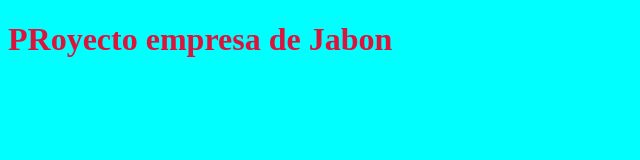
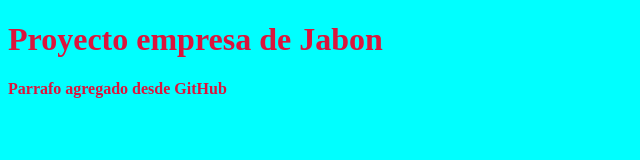
Before and after one commit to SaulSuaste/pruebaGit, a plain HTML site: page index.html in a window 1280 px wide. Shown: the whole page, without its empty margins (0-640 px from the left). Drawn offline with Linux system fonts and the light colour scheme.

Commit message:
Update index.html

```diff
--- a/index.html
+++ b/index.html
@@ -7,7 +7,9 @@
 </head>
 
 <body>
-    <h1>PRoyecto empresa de Jabon</h1>
+    <h1>Proyecto empresa de Jabon</h1>
+        <p>Parrafo agregado desde GitHub</p>
+
 </body>
 
 
```
